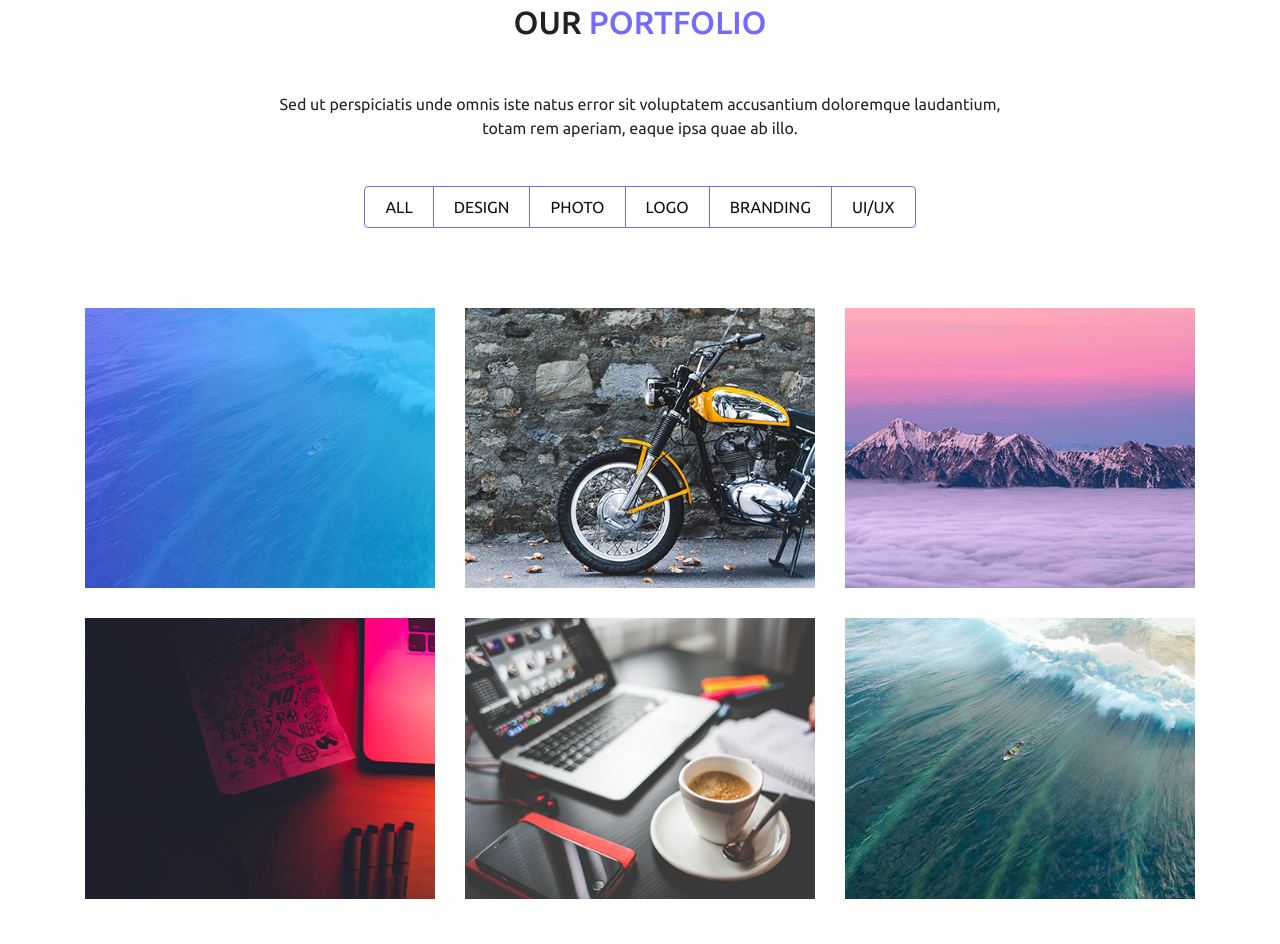
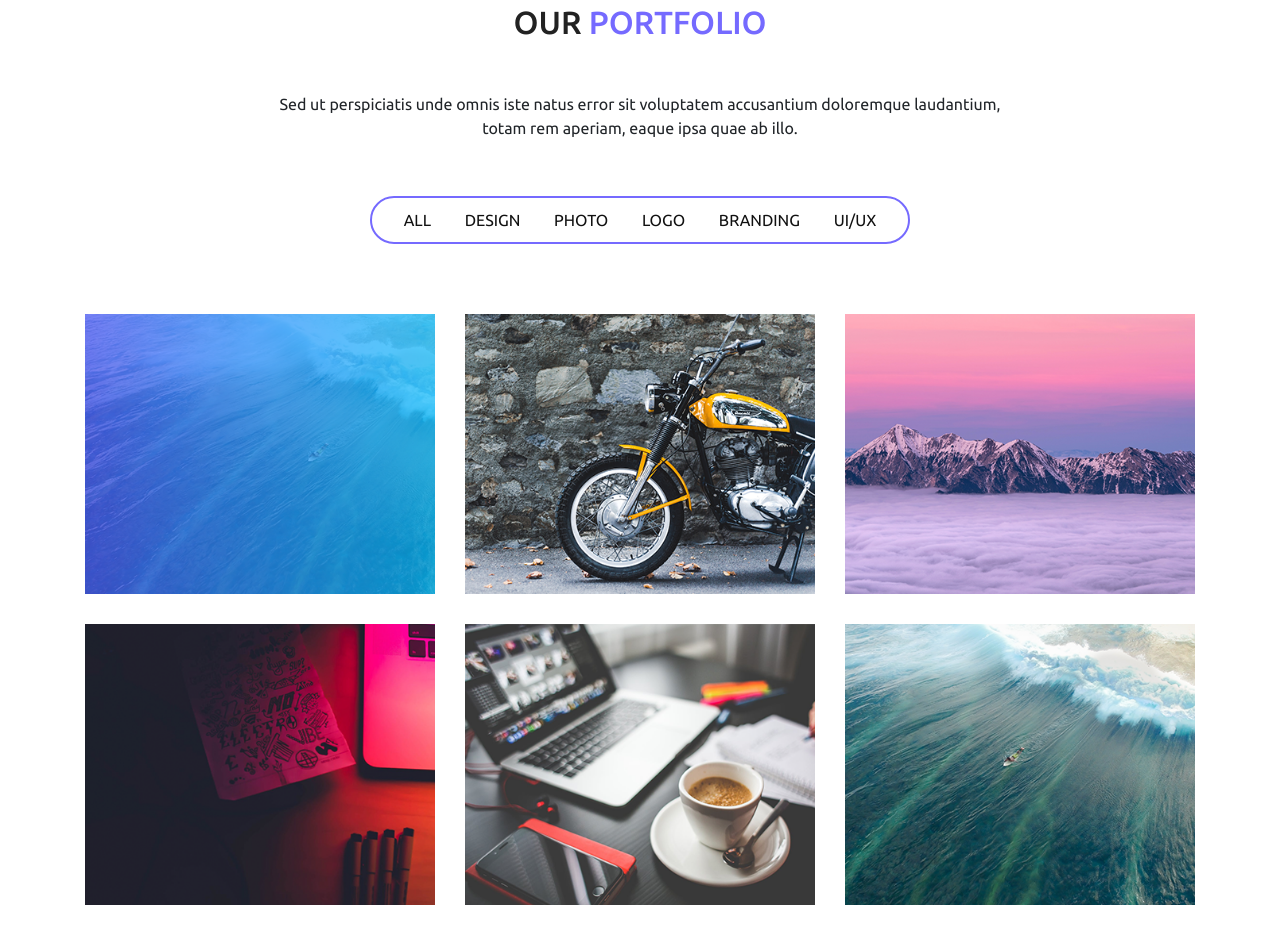
Before and after one commit to nayeemkhan7/SSTech, a plain HTML site: page index.html in a window 1280 px wide. Shown: the part 2570-3514 px from the top of the page. Drawn offline with nearby package versions, Linux system fonts and the light colour scheme.

Commit message:
Second commit

```diff
--- a/index.html
+++ b/index.html
@@ -244,14 +244,30 @@
         <div class="col-md-2"></div>
 
         <!-- Button Group -->
-        <div class="col-md-12 text-center">
-          <div class="btn-group" role="group" aria-label="Basic example">
-            <button type="button" class="btn btn-outline-primary btn-port">All</button>
-            <button type="button" class="btn btn-outline-primary btn-port">Design</button>
-            <button type="button" class="btn btn-outline-primary btn-port">Photo</button>
-            <button type="button" class="btn btn-outline-primary btn-port">Logo</button>
-            <button type="button" class="btn btn-outline-primary btn-port">Branding</button>
-            <button type="button" class="btn btn-outline-primary btn-port">Ui/ux</button>
+        <div class="col-md-6 col-sm-8 ml-auto mr-auto text-center">
+          <div class="port-menu">
+            <div class="port-click">
+              <ul>
+                <li><a href="#">
+                  All
+                </a></li>
+                <li><a href="#">
+                  Design
+                </a></li>
+                <li><a href="#">
+                  Photo
+                </a></li>
+                <li><a href="#">
+                  Logo
+                </a></li>
+                <li><a href="#">
+                  Branding
+                </a></li>
+                <li><a href="#">
+                  Ui/ux
+                </a></li>
+              </ul>
+            </div>
           </div>
         </div>
       </div>
```
